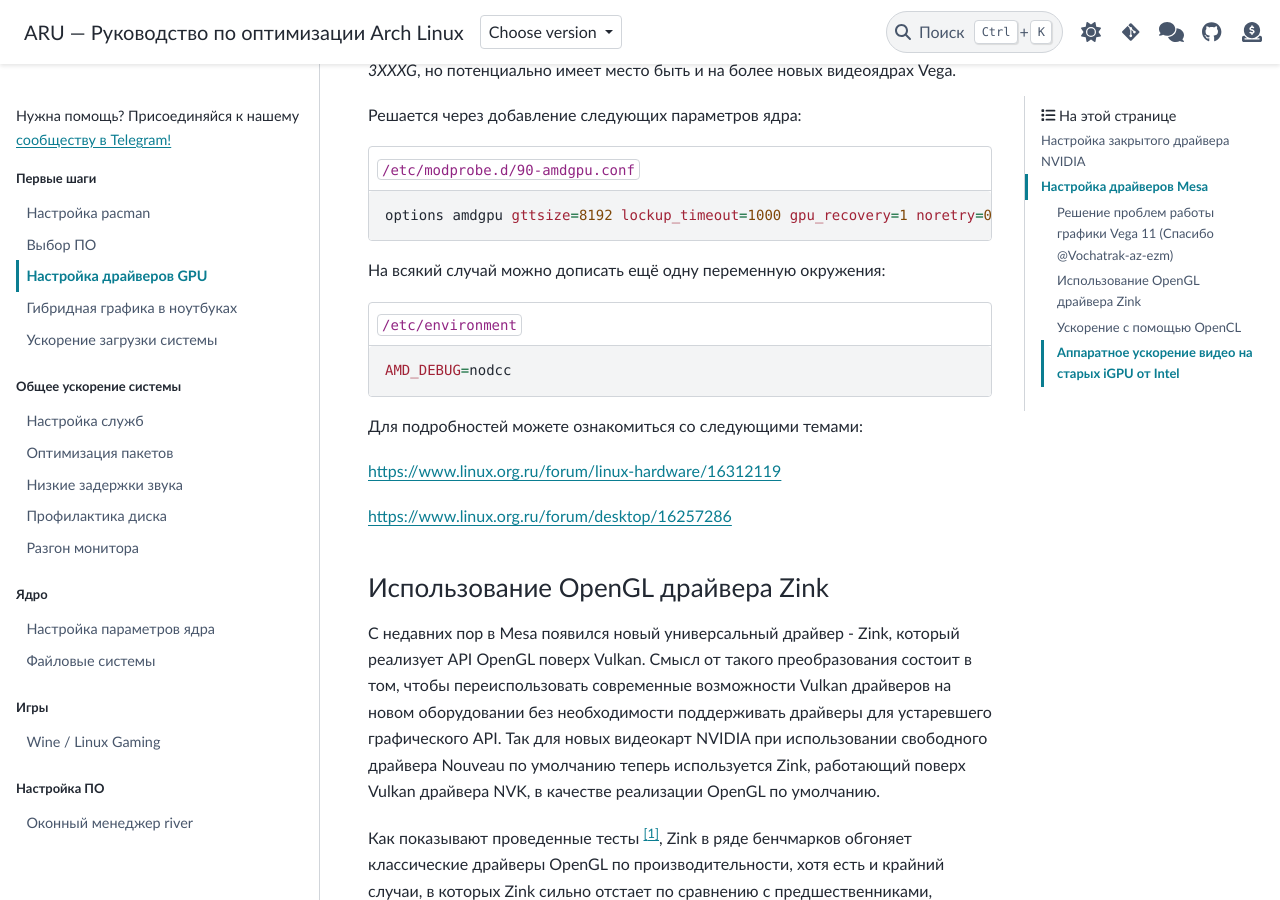
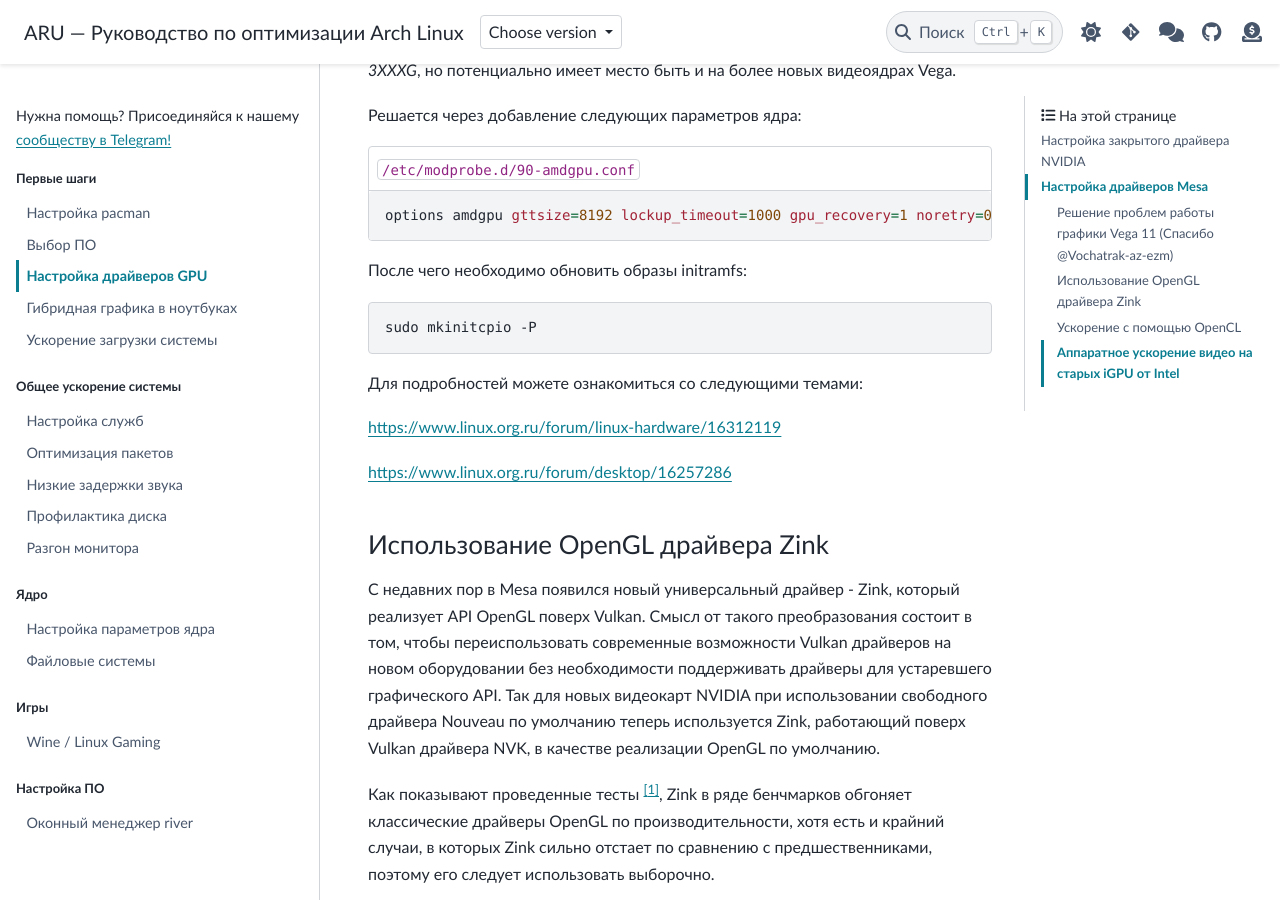
Before and after one commit to ventureoo/ARU, a Sphinx documentation site: the page built from docs/source/drivers.rst, in a window 1280 px wide and 900 px high, scrolled down 4817 px. Built offline with Sphinx 7.4.7 and the PyData theme 0.15.4, drawn with Linux system fonts in a browser that asks for light colours.

Commit message:
first-steps/drivers: Remove AMD_DEBUG=nodcc
I don't think that this is really needed anymore.

Signed-off-by: Vasiliy Stelmachenok <ventureo@cachyos.org>

```diff
--- a/docs/source/drivers.rst
+++ b/docs/source/drivers.rst
@@ -246,12 +246,9 @@ VSync. Мы рекомендуем задавать вовсе *"1"* (т.е. н
 
    options amdgpu gttsize=8192 lockup_timeout=1000 gpu_recovery=1 noretry=0 ppfeaturemask=0xfffd3fff deep_color=1
 
-На всякий случай можно дописать ещё одну переменную окружения:
+После чего необходимо обновить образы initramfs::
 
-.. code-block:: shell
-   :caption: ``/etc/environment``
-
-   AMD_DEBUG=nodcc
+  sudo mkinitcpio -P
 
 Для подробностей можете ознакомиться со следующими темами:
 
```
